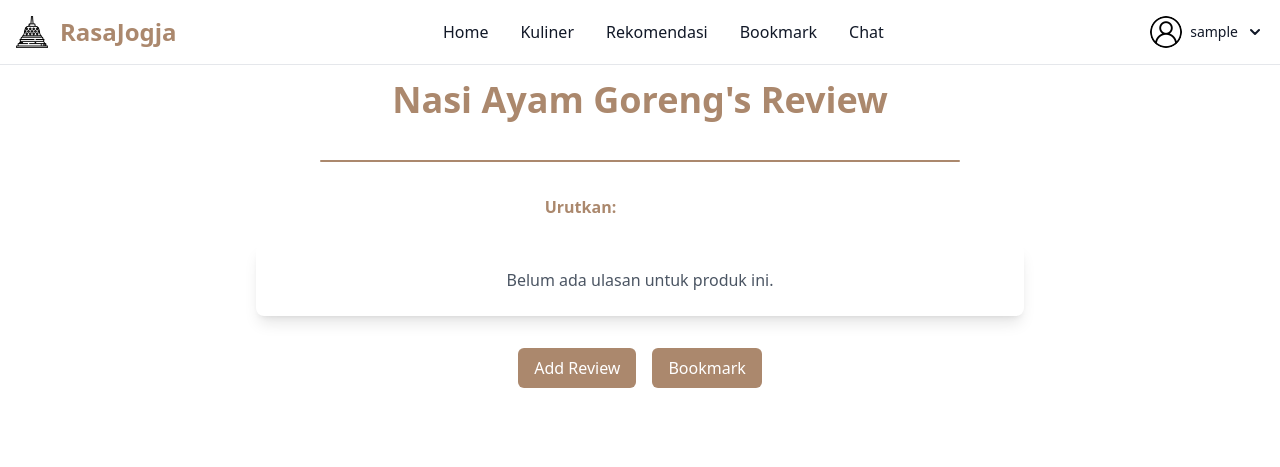
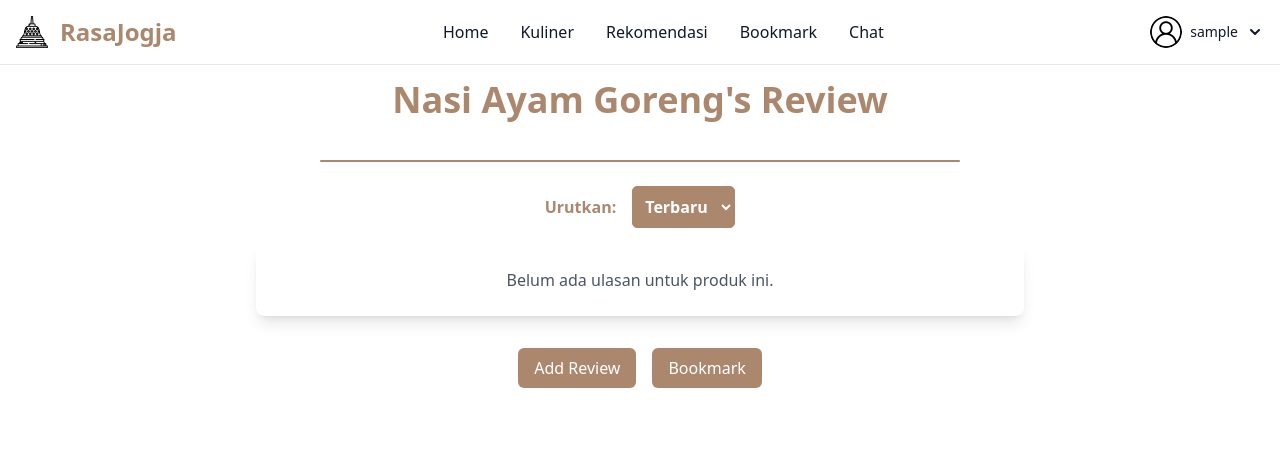
Before and after one commit to RasaJogja/RasaJogja, a Django app: page /review/product/1/ in a window 1280 px wide. Shown: the top 467 px of the page. Run offline with Django 4.2, Linux system fonts and the light colour scheme; the visitor is signed in with stand-in values (Sample User, id 1); data comes from the database, SQL or seed files in the repository; data that the repository does not hold is empty; some libraries are stand-ins or nearby versions.

Commit message:
selesai review dan auth 2

```diff
--- a/review/templates/page.html
+++ b/review/templates/page.html
@@ -24,10 +24,10 @@
     }
     /* Styling untuk select */
     .select-order {
-        border: 1px solid white;; /* Warna coklat tua */
+        border: 1px solid #AB886D;  /* Warna coklat tua */
         border-radius: 5px;
         padding: 0.5rem;
-        background-color: white;
+        background-color: #AB886D;
         color: white; /* Warna coklat tua untuk teks */
         margin-left: 0.5rem;
         font-weight: bold; /* Mencetak tebal */
```
